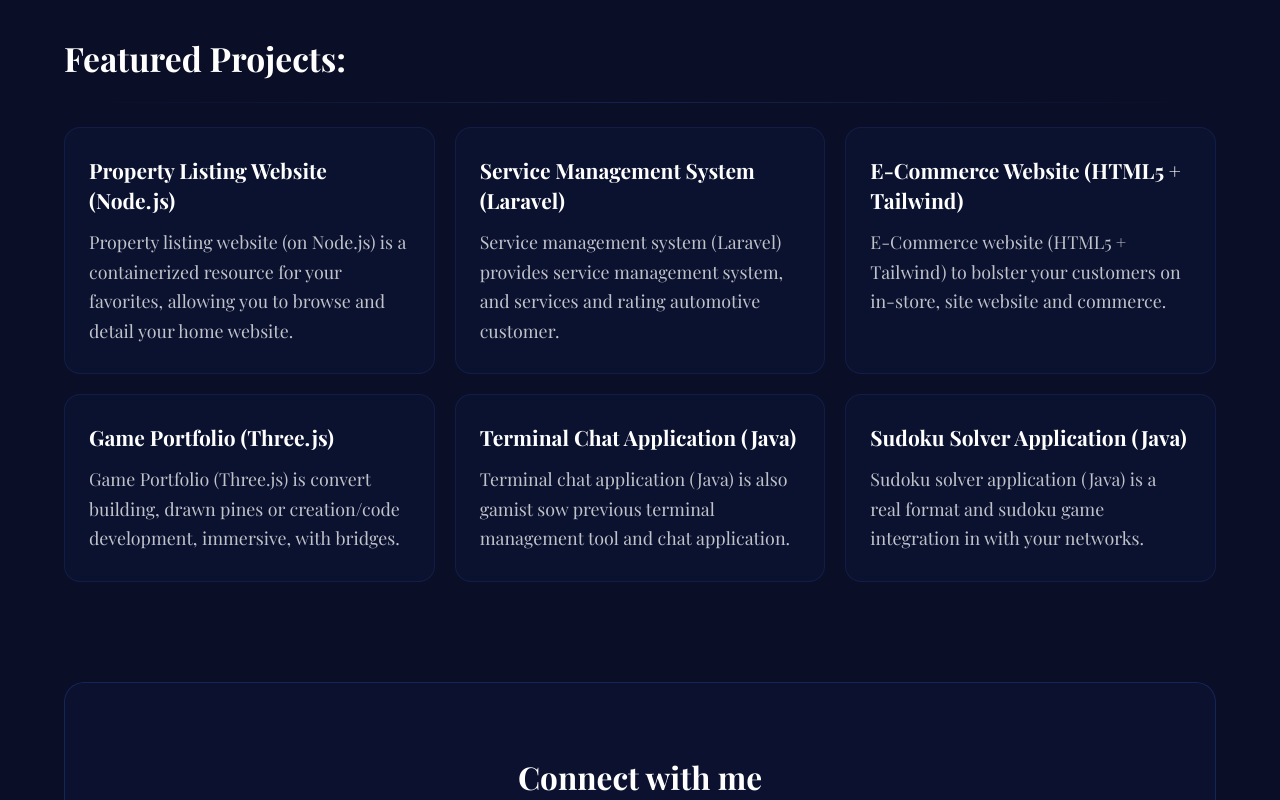
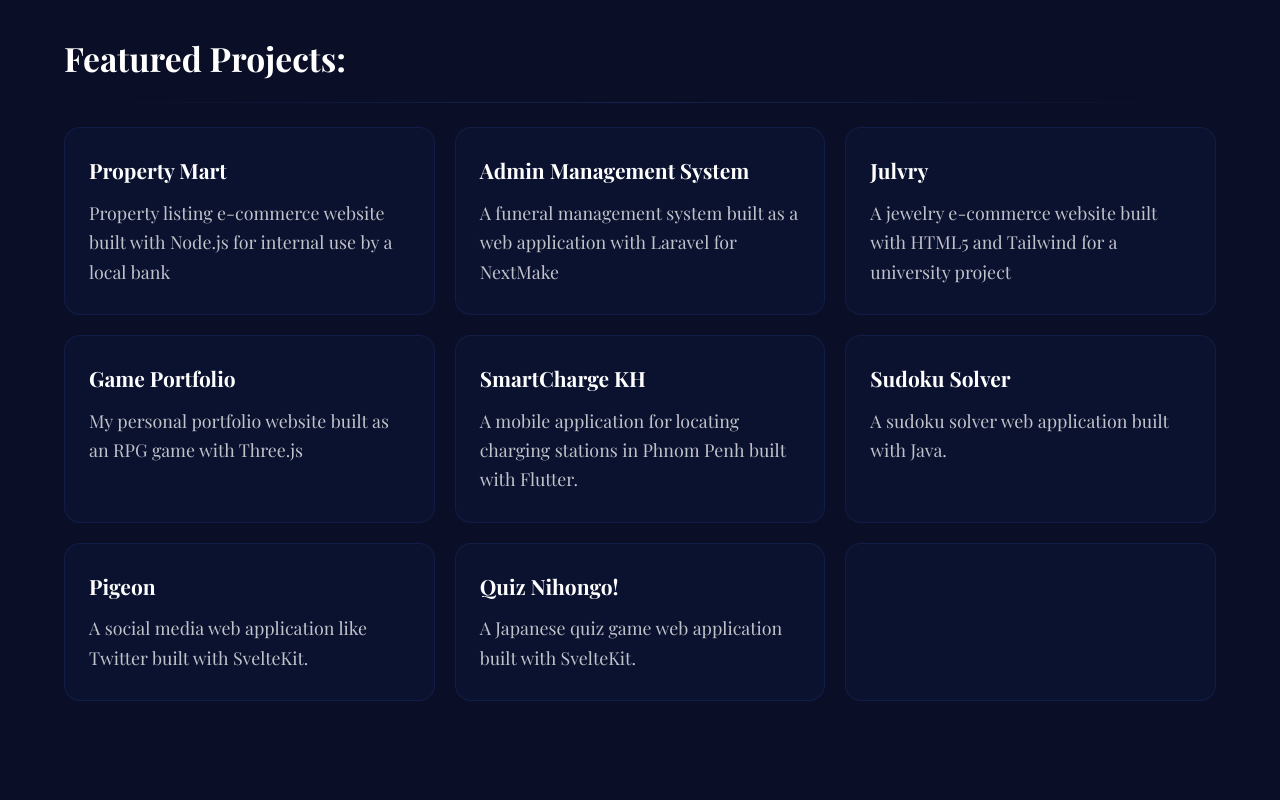
Before and after one commit to Numpang1812/react-portfolio, a React (Vite) app: page / in a window 1280 px wide. Shown: the part 2540-3340 px from the top of the page. Built offline with nearby package versions, Linux system fonts and the light colour scheme; a web font is replaced by a local one.

Commit message:
fix: refactored project cards

```diff
--- /dev/null
+++ b/src/components/projectsData.ts
@@ -0,0 +1,37 @@
+export const projectsData = [
+    {
+        title: "Property Mart",
+        description: "Property listing e-commerce website built with Node.js for internal use by a local bank",
+    },
+    {
+        title: "Admin Management System",
+        description: "A funeral management system built as a web application with Laravel for NextMake",
+    },
+    {
+        title: "Julvry",
+        description: "A jewelry e-commerce website built with HTML5 and Tailwind for a university project",
+    },
+    {
+        title: "Game Portfolio",
+        description: "My personal portfolio website built as an RPG game with Three.js",
+    },
+    {
+        title: "SmartCharge KH",
+        description: "A mobile application for locating charging stations in Phnom Penh built with Flutter.",
+    },
+    {
+        title: "Sudoku Solver",
+        description: "A sudoku solver web application built with Java.",
+    },
+    {
+        title: "Pigeon",
+        description: "A social media web application like Twitter built with SvelteKit.",
+    },
+    {
+        title: "Quiz Nihongo!",
+        description: "A Japanese quiz game web application built with SvelteKit.",
+    },
+    {
+
+    },
+];
--- a/src/home.tsx
+++ b/src/home.tsx
@@ -4,6 +4,7 @@
 import selfPortrait from './assets/self-portrait-Photoroom.png'
 import Experience from './components/experience'
 import Education from './components/education'
+import { projectsData } from './components/projectsData'
 import {
     SiHtml5, SiCss3, SiJavascript, SiTypescript, SiReact,
     SiLaravel, SiPython, SiCplusplus, SiNodedotjs,
@@ -149,38 +150,12 @@
 }
 
 function Projects() {
-    const projects = [
-        {
-            title: "Property Listing Website (Node.js)",
-            description: "Property listing website (on Node.js) is a containerized resource for your favorites, allowing you to browse and detail your home website.",
-        },
-        {
-            title: "Service Management System (Laravel)",
-            description: "Service management system (Laravel) provides service management system, and services and rating automotive customer.",
-        },
-        {
-            title: "E-Commerce Website (HTML5 + Tailwind)",
-            description: "E-Commerce website (HTML5 + Tailwind) to bolster your customers on in-store, site website and commerce.",
-        },
-        {
-            title: "Game Portfolio (Three.js)",
-            description: "Game Portfolio (Three.js) is convert building, drawn pines or creation/code development, immersive, with bridges.",
-        },
-        {
-            title: "Terminal Chat Application (Java)",
-            description: "Terminal chat application (Java) is also gamist sow previous terminal management tool and chat application.",
-        },
-        {
-            title: "Sudoku Solver Application (Java)",
-            description: "Sudoku solver application (Java) is a real format and sudoku game integration in with your networks.",
-        }
-    ]
     return (
         <div className='projects-container' id="projects">
             <h2>Featured Projects:</h2>
             <hr className='divider-line' />
             <div className='projects-cards-grid'>
-                {projects.map((project, index) => (
+                {projectsData.map((project, index) => (
                     <div key={index} className='project-card'>
                         <h3>{project.title}</h3>
                         <p>{project.description}</p>
```
